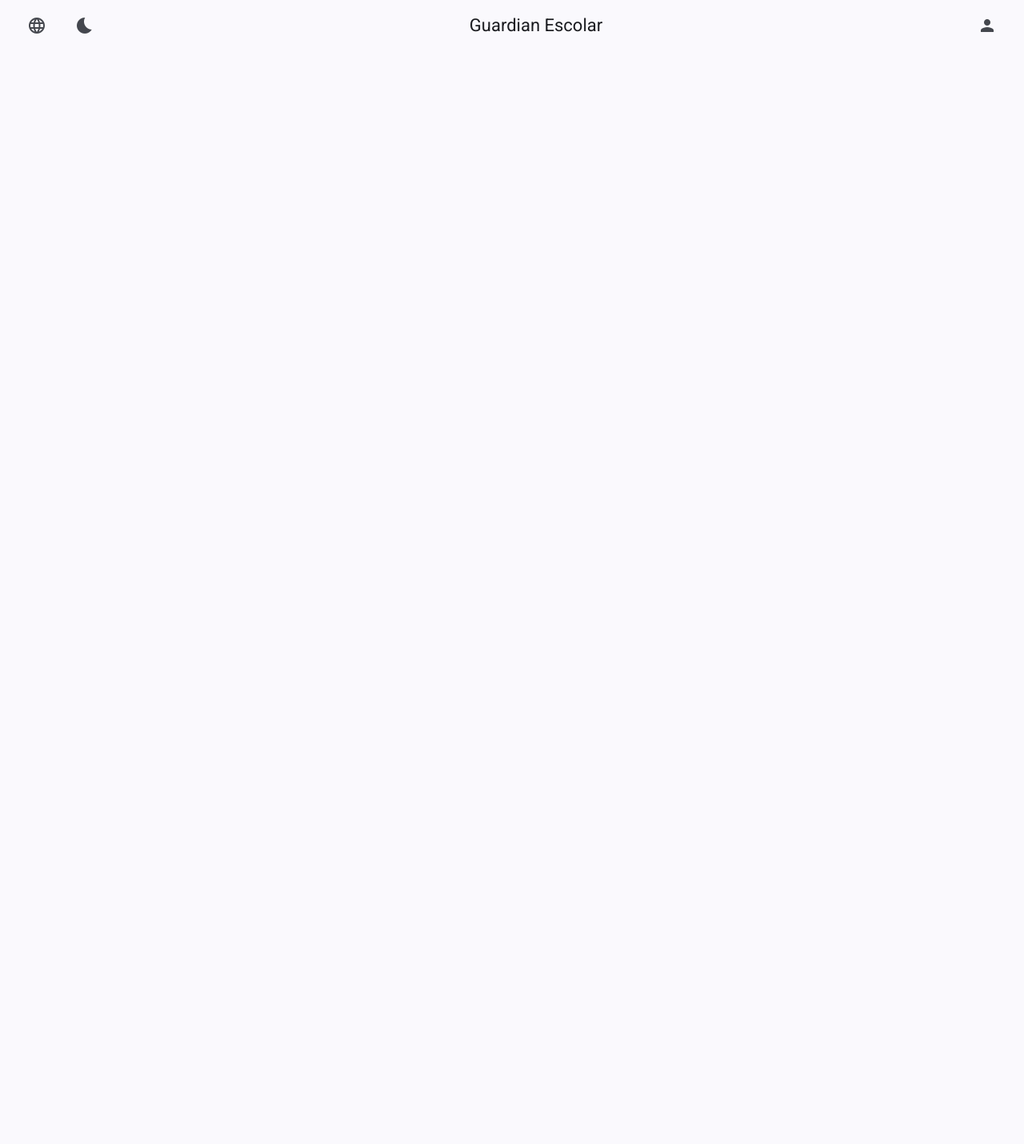
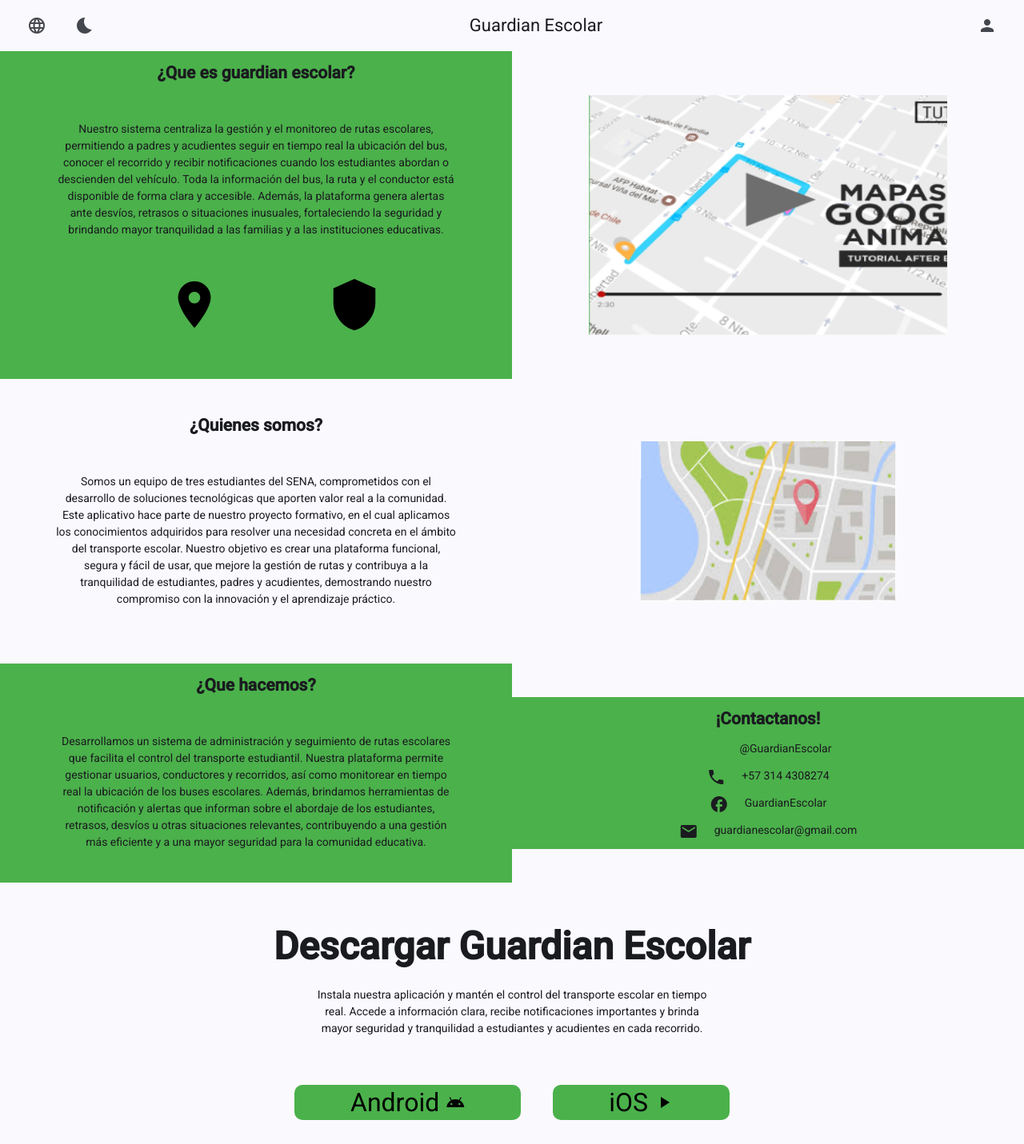
Before and after one commit to school-guardian-project/GuardianEscolar, an Angular app: page / in a window 1280 px wide. Shown: the whole page at 80% size. Before the commit the page ends 800 px from the top, so only its background shows below. Built offline with nearby package versions, Linux system fonts and the light colour scheme.

Commit message:
feat(main): Implementation of the content of the page body

```diff
--- a/src/app/app.html
+++ b/src/app/app.html
@@ -1,3 +1,5 @@
 <app-menu-landing-page></app-menu-landing-page>
 
+<app-main></app-main>
+
 <router-outlet />
--- a/src/app/app.ts
+++ b/src/app/app.ts
@@ -1,10 +1,11 @@
 import { Component, signal } from '@angular/core';
 import { RouterOutlet } from '@angular/router';
 import { MenuLandingPage } from './menu-landing-page/menu-landing-page';
+import { Main } from './main/main';
 
 @Component({
   selector: 'app-root',
-  imports: [MenuLandingPage, RouterOutlet],
+  imports: [MenuLandingPage, RouterOutlet, Main],
   templateUrl: './app.html',
   styleUrl: './app.css'
 })
--- a/src/app/main/main.css
+++ b/src/app/main/main.css
@@ -1,37 +1,107 @@
-* {
-    margin: 0;
-    padding: 0;
-    box-sizing: border-box;
-}
-
 main {
     display: flex;
+    flex-direction: column;
     width: 100%;
-    flex-direction: column;
-    font-size: 1rem;
+    box-sizing: border-box;
 }
 
 section {
     display: flex;
     width: 100%;
+    margin-bottom: 30px;
     flex-direction: row;
+    justify-content: center;
+    align-items: center;
+    flex-wrap: wrap;
 }
 
-div {
+section .title {
+    display: flex;
+    align-items: center;
+    justify-content: center;
+    margin-bottom: 50px;
+}
+
+.container-start,
+.container-end {
+    flex: 1;
     width: 50%;
     flex-direction: column;
     display: flex;
+    justify-content: center;
     align-items: center;
 }
 
-.title {
-    display: flex;
-    align-items: center;
-    margin: 40px 0;
+.container-end .img1 {
+    width: 50%;
+    height: 200px;
 }
 
-.explanation-text {
+.container-end .img2 {
+    width: 70%;
+    height: 300px;
+}
+
+.color-green {
+    background-color: #4BB14B;
+}
+
+section .download {
+    font-size: 3rem;
+    text-align: center;
+}
+
+.phone-download {
+    height: auto;
+    padding: 10px 70px;
+    border-radius: 10px;
+    background-color: #4BB14B;
+    text-decoration: none;
     display: flex;
+    justify-content: center;
     align-items: center;
-    margin: 0 0 50px 0;
+    font-size: 2rem;
+    color: black;
+    margin: 0 20px;
+    gap: 8px;
 }
+
+.icon-initial mat-icon {
+    font-size: 70px;
+    width: 70px;
+    height: 70px;
+    color: black;
+}
+
+.icon-initial {
+    display: flex;
+    justify-content: center;
+    gap: 60px;
+    margin-bottom: 15%;
+}
+
+.download-phone {
+    display: flex;
+    flex-direction: row;
+    justify-content: center;
+}
+
+section p {
+    max-width: 500px;
+    margin: 0 auto;
+    text-align: center;
+    line-height: 1.5;
+    margin-bottom: 40px;
+}
+
+section .p-download {
+    margin-bottom: 60px;
+}
+
+.icons-contact {
+    gap: 20px;
+    display: flex;
+    justify-content: center;
+    align-items: start;
+    margin-bottom: 10px;
+}
--- a/src/app/main/main.html
+++ b/src/app/main/main.html
@@ -1,56 +1,81 @@
 <main>
     <section>
-        <div>
-            <div class="title">
-                <h2>¿Que es guardian escolar?</h2>
-            </div>
-            <div class="explanation-text">
-                <p>Nuestro sistema centraliza la gestión y el monitoreo de rutas escolares, permitiendo a padres y acudientes seguir en tiempo real la ubicación del bus, conocer el recorrido y recibir notificaciones cuando los estudiantes abordan o descienden del vehículo. Toda la información del bus, la ruta y el conductor está disponible de forma clara y accesible.
-                Además, la plataforma genera alertas ante desvíos, retrasos o situaciones inusuales, fortaleciendo la seguridad y brindando mayor tranquilidad a las familias y a las instituciones educativas.</p>
-            </div>
-            <span>
-                <a mat-button>
-                    <mat-icon>location</mat-icon>
+        <div class="container-start color-green">
+            <h2 class="title">¿Que es guardian escolar?</h2>
+            <p>Nuestro sistema centraliza la gestión y el monitoreo de rutas escolares, permitiendo a padres y acudientes seguir en tiempo real la ubicación del bus, conocer el recorrido y recibir notificaciones cuando los estudiantes abordan o descienden del vehículo. Toda la información del bus, la ruta y el conductor está disponible de forma clara y accesible.
+            Además, la plataforma genera alertas ante desvíos, retrasos o situaciones inusuales, fortaleciendo la seguridad y brindando mayor tranquilidad a las familias y a las instituciones educativas.</p>
+
+            <span class="icon-initial">
+                <a mat-icon-button>
+                    <mat-icon>location_on</mat-icon>
                 </a>
 
-                <a mat-button>
-                    <mat-icon>drag pan</mat-icon>
+                <a mat-icon-button>
+                    <mat-icon>drag_pan</mat-icon>
                 </a>
 
-                <a mat-button>
+                <a mat-icon-button>
                     <mat-icon>shield</mat-icon>
                 </a>
             </span>
         </div>
-        <div>
-            <div class="img1">
-                <img [src]="'assets/img/img1.png'" alt="">
-            </div>
+        <div class="container-end">
+            <img class="img2" src="assets/img/img2.png" alt="">
+        </div>
+    </section>
+
+    <section>
+        <div class="container-start">
+            <h2 class="title">¿Quienes somos?</h2>
+            <p>Somos un equipo de tres estudiantes del SENA, comprometidos con el desarrollo de soluciones tecnológicas que aporten valor real a la comunidad. Este aplicativo hace parte de nuestro proyecto formativo, en el cual aplicamos los conocimientos adquiridos para resolver una necesidad concreta en el ámbito del transporte escolar.
+            Nuestro objetivo es crear una plataforma funcional, segura y fácil de usar, que mejore la gestión de rutas y contribuya a la tranquilidad de estudiantes, padres y acudientes, demostrando nuestro compromiso con la innovación y el aprendizaje práctico.</p>
+        </div>
+        <div class="container-end">
+            <img class="img1" src="assets/img/img1.png" alt="">
+        </div>
+    </section>
+
+    <section>
+        <div class="container-start color-green">
+            <h2 class="title">¿Que hacemos?</h2>
+            <p>Desarrollamos un sistema de administración y seguimiento de rutas escolares que facilita el control del transporte estudiantil. Nuestra plataforma permite gestionar usuarios, conductores y recorridos, así como monitorear en tiempo real la ubicación de los buses escolares.
+            Además, brindamos herramientas de notificación y alertas que informan sobre el abordaje de los estudiantes, retrasos, desvíos u otras situaciones relevantes, contribuyendo a una gestión más eficiente y a una mayor seguridad para la comunidad educativa.</p>
+        </div>
+        <div class="container-end color-green">
+            <h2>¡Contactanos!</h2>
+
+            <span class="icons-contact" mat-icon-button>
+                <mat-icon>instagram</mat-icon>@GuardianEscolar
+            </span>
+
+            <span mat-icon-button class="icons-contact">
+                <mat-icon>phone</mat-icon>+57 314 4308274
+            </span>
+
+            <span class="icons-contact" mat-icon-button>
+                <mat-icon>facebook</mat-icon>GuardianEscolar
+            </span>
+
+            <span class="icons-contact" mat-icon-button>
+                <mat-icon>mail</mat-icon>guardianescolar@gmail.com
+            </span>
         </div>
     </section>
 
     <section>
         <div>
-            <div class="title">
-                <h2>¿Quienes somos?</h2>
-            </div>
-        </div>
-        <div>lñksajdflñkasdjfklñ</div>
-    </section>
+            <h2 class="download">Descargar Guardian Escolar</h2>
 
-    <section>
-        <div>
-            <div class="title">
-                <h2>¿Que hacemos?</h2>
-            </div>
-        </div>
-        <div>ñlsjdfñlkjaslj</div>
-    </section>
+            <p class="p-download">Instala nuestra aplicación y mantén el control del transporte escolar en tiempo real. Accede a información clara, recibe notificaciones importantes y brinda mayor seguridad y tranquilidad a estudiantes y acudientes en cada recorrido.</p>
 
-    <section>
-        <div>
-            <div class="title">
-                <h2>Descargar Guardian Escolar</h2>
+            <div class="download-phone">
+                <a href="" class="phone-download">
+                    Android <mat-icon>android</mat-icon>
+                </a>
+
+                <a href="" class="phone-download">
+                    iOS <mat-icon>play_arrow</mat-icon>
+                </a>
             </div>
         </div>
     </section>
```
Also changed, not shown: public/assets/img/img1.png (added), public/assets/img/img2.png (added).
